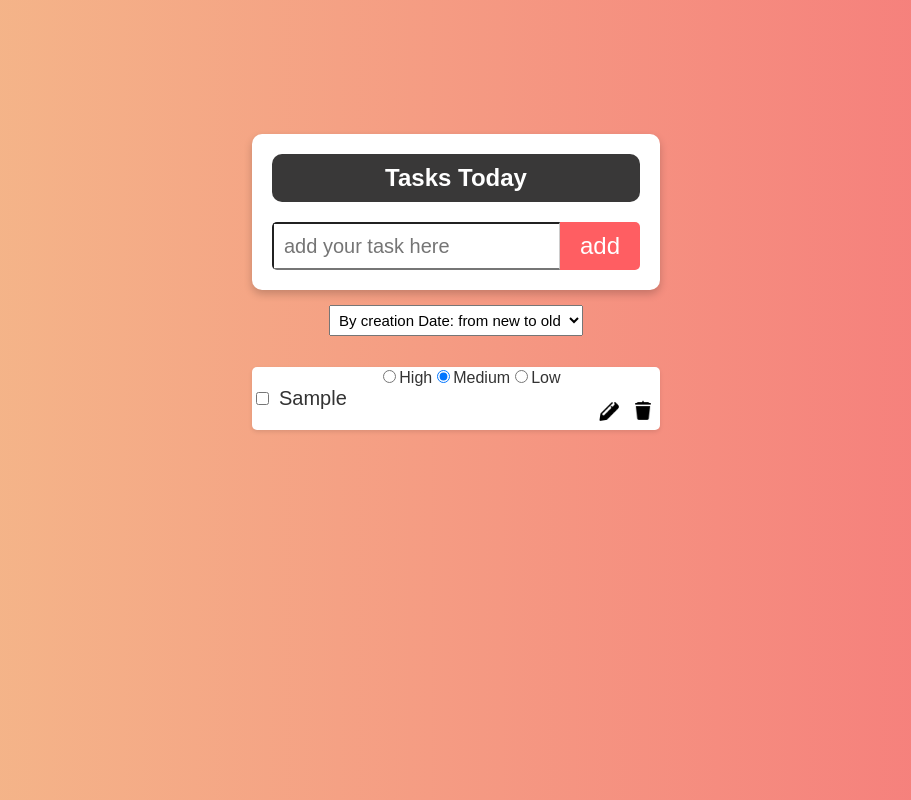
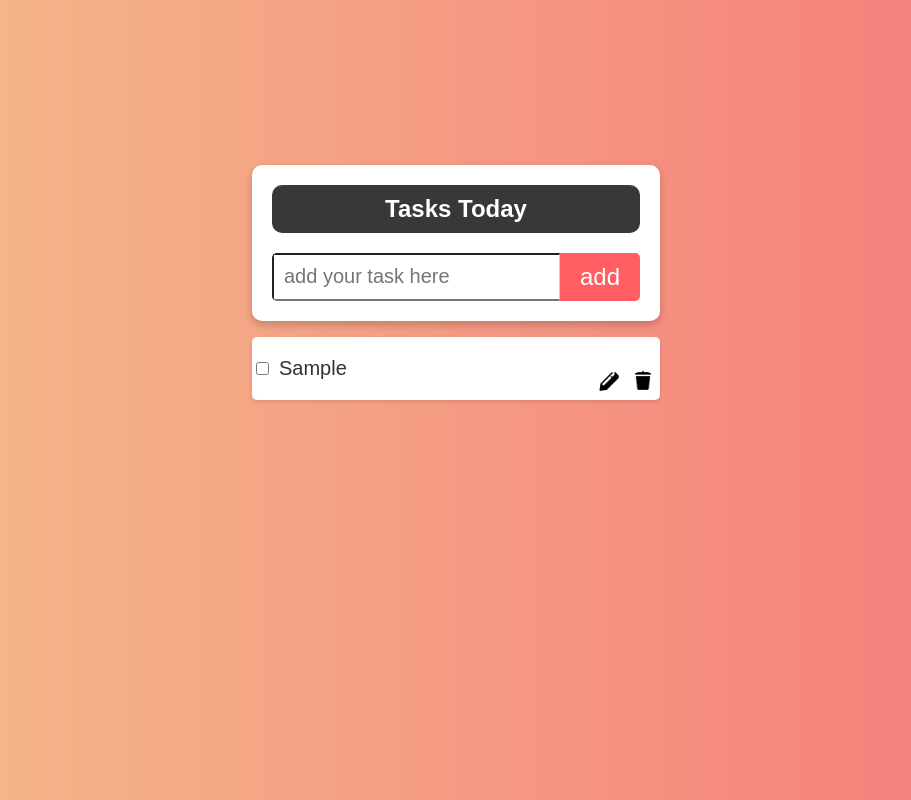
Before and after one commit to SeverinDenys/todo-app-react, a React (Vite) app: page / in a window 1280 px wide. Both pictures are taken after typing "Sample" into the empty fields and a click on the button "add". Shown: the whole page, without its empty margins (184-1095 px from the left). Built offline with nearby package versions, Linux system fonts and the light colour scheme.

Commit message:
adjustments

```diff
--- a/src/components/RadioButtonGroup.jsx
+++ /dev/null
@@ -1,44 +0,0 @@
-/* eslint-disable react/prop-types */
-
-export default function RadioButtonGroup({
-  changePriorityTask,
-  taskId,
-  priority,
-}) {
-  console.log(taskId);
-  console.log(priority);
-  return (
-    <div className="radioButtonGroup">
-      <form>
-        <input
-          type="radio"
-          name="options"
-          value="high"
-          id="priorityHigh"
-          // onChange={() => {}} // функція заглушка
-          onChange={() => changePriorityTask(taskId, "high")} // функція заглушка
-          checked={priority === "high"}
-        />
-        <label htmlFor="priorityHigh">High</label>
-        <input
-          type="radio"
-          name="options"
-          value="medium"
-          id="priorityMedium"
-          onChange={() => changePriorityTask(taskId, "medium")}
-          checked={priority === "medium"}
-        />
-        <label htmlFor="priorityMedium">Medium</label>
-        <input
-          type="radio"
-          name="options"
-          value="low"
-          id="priorityLow"
-          onChange={() => changePriorityTask(taskId, "low")}
-          checked={priority === "low"}
-        />
-        <label htmlFor="priorityLow">Low</label>
-      </form>
-    </div>
-  );
-}
--- a/src/components/Task.jsx
+++ b/src/components/Task.jsx
@@ -1,5 +1,4 @@
 /* eslint-disable react/prop-types */
-import RadioButtonGroup from "./RadioButtonGroup";
 
 // Style for the strikethrough effect
 const strikeThroughStyle = {
@@ -7,13 +6,7 @@ const strikeThroughStyle = {
   color: "red",
 };
 
-function Task({
-  task,
-  deleteTask,
-  toggleTask,
-  editTask,
-  changePriorityTask,
-}) {
+function Task({ task, deleteTask, toggleTask, editTask }) {
   const checkHandler = () => {
     toggleTask(task.id, !task.isChecked);
   };
@@ -29,10 +22,6 @@ function Task({
   const handleClick = () => {
     deleteTask(task.id);
   };
-
-  // const handlePriorityChange = () => {
-  //   changePriorityTask(task.id); // how to get the priority value?)
-  // };
 
   return (
     <>
@@ -50,16 +39,12 @@ function Task({
           />
 
           {task.isChecked ? (
-            <span style={strikeThroughStyle}>{task.text} </span> // is there a way to use it just with help of css and not adding it to jsx
+            <span style={strikeThroughStyle}>{task.text} </span>
           ) : (
-            task.text /// why like this and not {task.text} ?
+            task.text
           )}
         </p>
-        <RadioButtonGroup
-          changePriorityTask={changePriorityTask}
-          taskId={task.id}
-          priority={task.priority}
-        />
+
         <div className="image-container">
           <img
             src="public/images/icons-edit.png"
@@ -75,8 +60,6 @@ function Task({
           />
         </div>
       </div>
-
-      {/* <RadioButtonGroup /> */}
     </>
   );
 }
--- a/src/components/Tasks.jsx
+++ b/src/components/Tasks.jsx
@@ -22,66 +22,6 @@ function Tasks() {
 
   const storedTasks = JSON.parse(localStorage.getItem("tasks"));
   const [tasks, setTasks] = useState(storedTasks || []);
-
-  const [sortingOptions, setSortingOptions] = useState([
-    {
-      text: "By creation Date: from old to new",
-      value: "1",
-      selected: false,
-    },
-    {
-      text: "By creation Date: from new to old",
-      value: "2",
-      selected: true,
-    },
-    {
-      text: "By priority from High to Low",
-      value: "3",
-      selected: false,
-    },
-    {
-      text: "BBy priority from Low to High",
-      value: "4",
-      selected: false,
-    },
-    {
-      text: "By completion: Done first",
-      value: "5",
-      selected: false,
-    },
-    {
-      text: "By completion: Undone first",
-      value: "6",
-      selected: false,
-    },
-  ]);
-
-  const onSortingSelectChange = (event) => {
-    changeOptionState(event.target.value);
-  };
-
-  const changeOptionState = (selectedValue) => {
-    const changedOptionStates = sortingOptions.map((option) => {
-      return {
-        ...option,
-        selected: option.value === selectedValue,
-      };
-    });
-    console.log("Updated sorting options:", changedOptionStates);
-    setSortingOptions(changedOptionStates);
-  };
-
-  const changePriorityTask = (idToChange, newPriority) => {
-    console.log(idToChange, newPriority);
-    const updatedPriorityTasks = tasks.map((task) => {
-      if (task.id === idToChange) {
-        return { ...task, priority: newPriority };
-      } else {
-        return task;
-      }
-    });
-    setTasks(updatedPriorityTasks);
-  };
 
   useEffect(() => {
     localStorage.setItem("tasks", JSON.stringify(tasks));
@@ -108,7 +48,6 @@ function Tasks() {
         id: uuidv4(),
         isChecked: false,
         isEditing: false,
-        priority: "medium",
       },
     ];
     setTasks(newTasks);
@@ -117,12 +56,10 @@ function Tasks() {
 
   const handleEditSubmit = (event) => {
     event.preventDefault();
-    // перемапити всі таски і зробити мап який був раніше
+
     const updatedTasks = tasks.map((updatedTask) => {
-      // якщо ітем ід = едітінг таск ід то заміняємо на едітінг таск
       if (updatedTask.id === editingTask.id) {
         return { ...editingTask, isEditing: false };
-        // в іншому випадку повертаємо таску яка була
       } else {
         return updatedTask;
       }
@@ -169,7 +106,6 @@ function Tasks() {
       };
     });
     setTasks(editedTask);
-    console.log("Edited Tasks:", editedTask);
   };
 
   return (
@@ -183,25 +119,6 @@ function Tasks() {
         editingTask={editingTask}
       />
 
-      <div className="select">
-        <select
-          onChange={onSortingSelectChange}
-          name="sorting"
-          className="select"
-        >
-          {sortingOptions.map((sortingOption) => {
-            return (
-              <option
-                key={sortingOption.value}
-                selected={sortingOption.selected}
-              >
-                {sortingOption.text}
-              </option>
-            );
-          })}
-        </select>
-      </div>
-
       {tasks.map((task, index) => (
         <Task
           key={task.id}
@@ -211,7 +128,6 @@ function Tasks() {
           toggleTask={toggleTask}
           editTask={editTask}
           inputValue={inputValue}
-          changePriorityTask={changePriorityTask}
         />
       ))}
     </>
```
Also changed, not shown: vite.config.js (+4 -4 lines).
